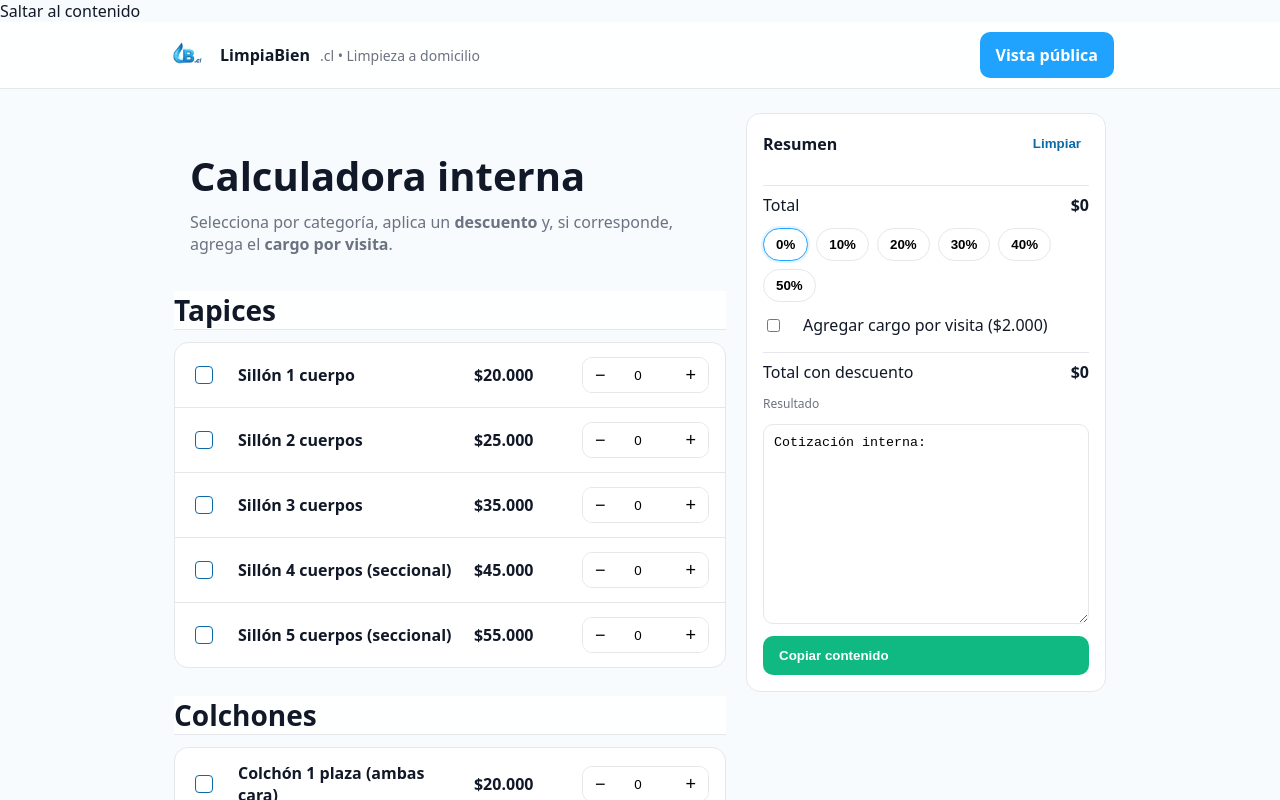
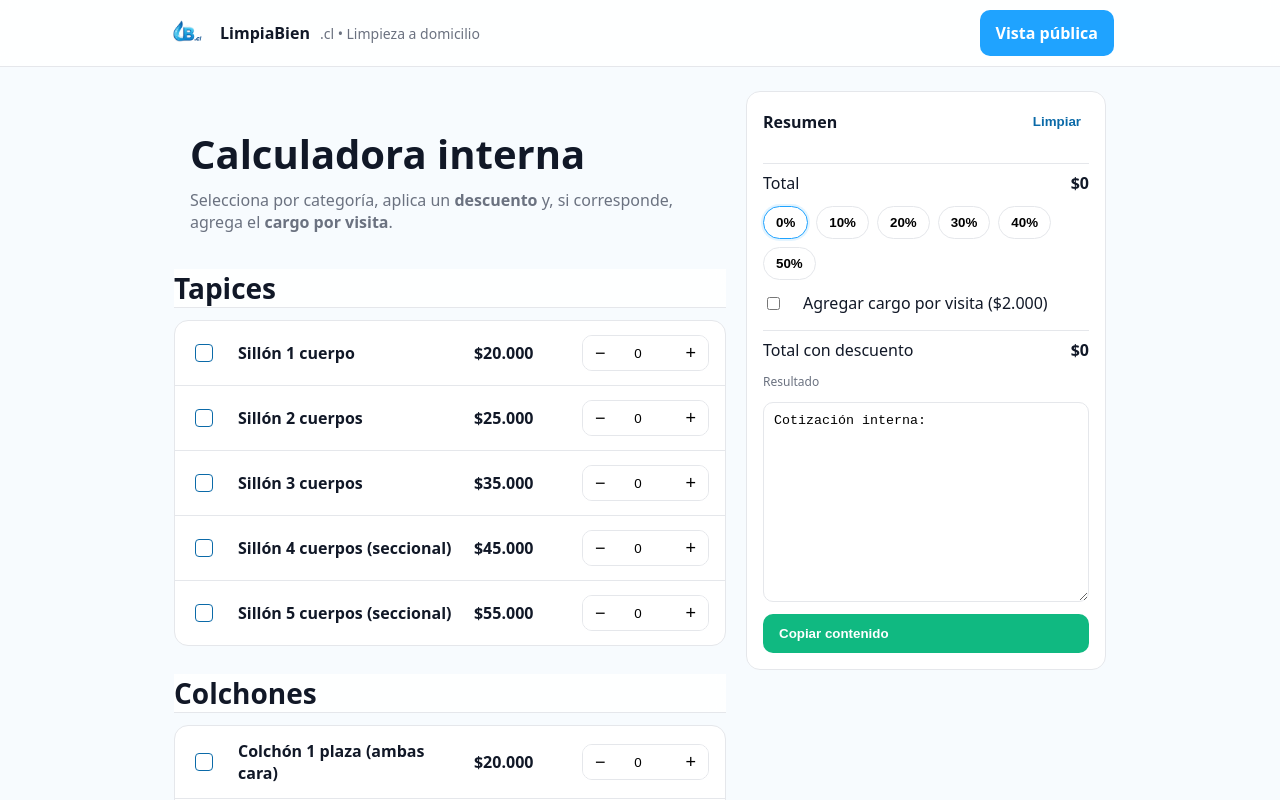
Before and after one commit to vitoxone/limpiabien, a Next.js app: page /calculadora in a window 1280 px wide. Shown: the top 800 px of the page. Built offline with nearby package versions, Linux system fonts and the light colour scheme.

Commit message:
Update layout.tsx

```diff
--- a/app/layout.tsx
+++ b/app/layout.tsx
@@ -161,7 +161,6 @@ export default function RootLayout({
           href="#main"
           className="sr-only focus:not-sr-only focus:absolute focus:m-2 focus:rounded-md focus:bg-black/80 focus:px-3 focus:py-2 focus:text-white"
         >
-          Saltar al contenido
         </a>
 
         {/* Contenido */}
```
